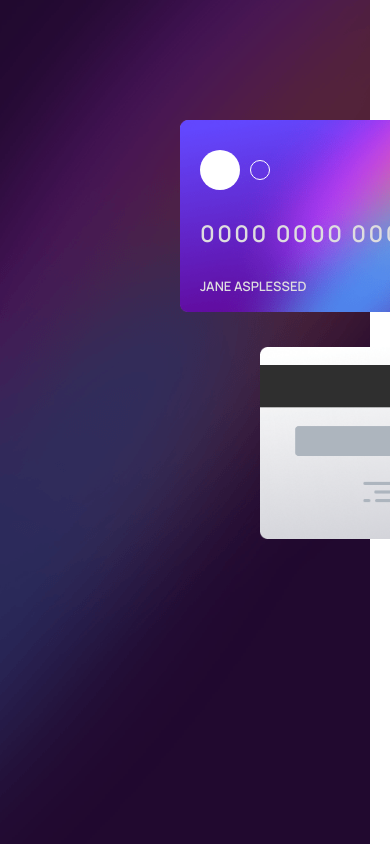
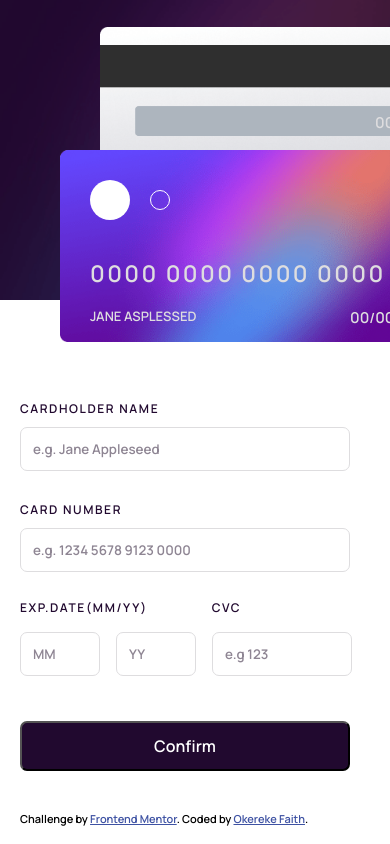
Before and after one commit to Faith-okereke/Card, a plain HTML site: page index.html in a window 390 px wide. Drawn offline with Linux system fonts and the light colour scheme.

Commit message:
commit themm

```diff
--- a/script.js
+++ b/script.js
@@ -143,5 +143,5 @@ continueButton.addEventListener('click', ()=>{
     form.style.display = "block"
     thankyou.style.display = "none"
     location.reload()
-    form.reset();
+    form .reset();
 })
--- a/style.css
+++ b/style.css
@@ -22,7 +22,7 @@
   background-image: url(images/bg-main-desktop.png);
   background-repeat: no-repeat;
   height: 100vh;
-  padding-left: 20px;
+  /* padding-left: 20px; */
 }
 .front {
   position: relative;
@@ -163,12 +163,11 @@ form input:focus{
 
 }
 .inputs #cvcInput{
-  width: 150px;
+  width: 140px;
 }
 .submit{
   padding: 12px;
-  min-width: inherit;
-  width: 100%;
+  width: 330px;
   margin-top: 40px;
   background-color: hsl(278, 68%, 11%);
   color: hsl(0, 0%, 100%);
@@ -233,3 +232,89 @@ form input:focus{
   font-size: 10px;
   padding-top: 5px;
 }
+ @media(max-width: 768px) {
+  .cards{
+    background-image: url(images/bg-main-mobile.png);
+    background-repeat: no-repeat;
+    background-size: cover;
+    overflow: visible;
+    height: 300px;
+  }
+  .container{
+    flex-direction: column;
+    overflow: scroll;
+    gap: 5rem;
+  }
+  .front {
+    position: relative;
+    left: 60px;
+    top: 150px;
+    width: 350px;
+    z-index: 3;
+  }
+  .back {
+    position: relative;
+    width: 350px;
+    left: 100px;
+    top: -170px;
+  }
+  .circle{
+    width: 40px;
+    height: 40px;
+    background-color: #fff;
+    border-radius: 50%;
+    position: absolute;
+    left: 90px;
+    top: 180px ;
+    z-index: 4;
+  }
+  .round{
+    position: absolute;
+    left: 150px;
+    top:190px;
+    z-index: 4;
+  }
+  .main-number{
+    position: absolute;
+    font-size: 23px;
+    left: 90px;
+    width: 100%;
+    top: 60px;
+    z-index: 4;
+  }
+  .avatar{
+    position: absolute;
+    font-size: 13px;
+    left: 90px;
+    top: 110px;
+    z-index: 4;
+    text-transform: uppercase;
+  }
+  .all-span{
+    position: absolute;
+    left: 350px;
+    top: 110px;
+    font-size: 14px;
+    z-index: 4;
+  }
+  .cvcdata{
+    position: absolute;
+    left: 375px;
+    top: -85px;
+    z-index: 4;
+  }
+  #form{
+    margin-left: 20px;
+    justify-content: center;
+    /* align-items: center; */
+  }
+  #thankyou{
+    margin-top: 50px;
+  }
+  #thankyou img{
+    width: 100px;
+  }
+  #thankyou p{
+    font-size: 20px;
+  }
+ }
```
